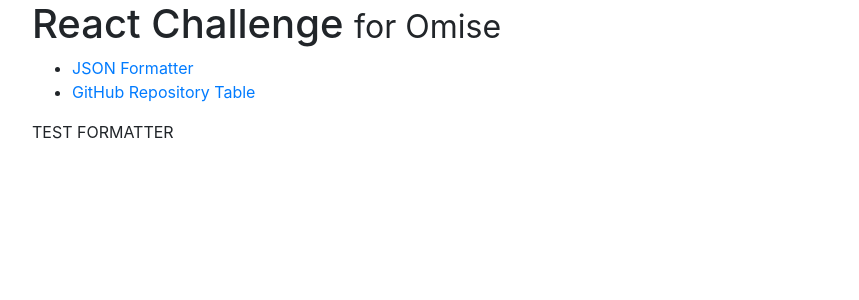
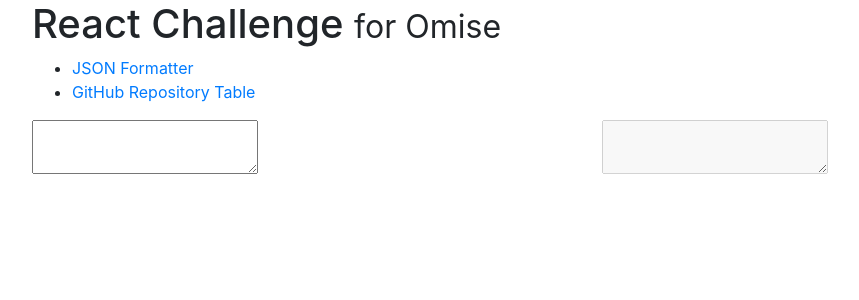
Before and after one commit to jyi468/omise_test, a React (Create React App) app: page /formatter in a window 1280 px wide. Shown: the top 300 px of the page, without its empty margins (53-912 px from the left). Built offline with nearby package versions, Linux system fonts and the light colour scheme.

Commit message:
Add input/output basic functionality

```diff
--- a/src/routes/formatter/components/Formatter.js
+++ b/src/routes/formatter/components/Formatter.js
@@ -1,8 +1,47 @@
-import React, { Component } from 'react';
+import React, {Component} from 'react';
+import FormatterUtils from '../utils/FormatterUtils';
+import FormatterInput from './FormatterInput';
+import FormatterOutput from './FormatterOutput';
 
 class Formatter extends Component {
+    constructor(props) {
+        super(props);
+        this.state = {
+            input: [],
+            output: []
+        };
+        this.handleInput = this.handleInput.bind(this);
+    }
+
+    handleInput(event) {
+        // Format input and update state
+        if (event.target) {
+            const newOutput = FormatterUtils.buildTree(event.target.value);
+
+            this.setState((prevState, props) =>
+                {
+                    if (prevState.input !== props.input) {
+                        return {
+                            output: newOutput
+                        };
+                    }
+                }
+            );
+        }
+    }
+
     render() {
-        return (<div>TEST FORMATTER</div>);
+        // Pass in call back functions to FormatterInput and FormatterOutput
+        return (
+            <div class="row">
+                <div class="col-lg-6">
+                    <FormatterInput onInput={this.handleInput}/>
+                </div>
+                <div class="col-lg-6">
+                    <FormatterOutput output={this.state.output}/>
+                </div>
+            </div>
+        );
     }
 }
 
--- /dev/null
+++ b/src/routes/formatter/components/FormatterInput.js
@@ -0,0 +1,7 @@
+import React from 'react';
+
+const FormatterInput = (props) => (
+    <textarea onChange={props.onInput}/>
+);
+
+export default FormatterInput;
--- /dev/null
+++ b/src/routes/formatter/components/FormatterOutput.js
@@ -0,0 +1,7 @@
+import React from 'react';
+
+const FormatterOutput = ({output}) => (
+    <textarea disabled value={output}/>
+);
+
+export default FormatterOutput;
--- /dev/null
+++ b/src/routes/formatter/utils/FormatterUtils.js
@@ -0,0 +1,9 @@
+class FormatterUtils {
+    // TODO: Edit buildtree method
+    static buildTree(json) {
+        console.log("Building Tree");
+        return json;
+    }
+}
+
+export default FormatterUtils;
```
Also changed, not shown: src/routes/table/utils/TableUtils.js (added).
